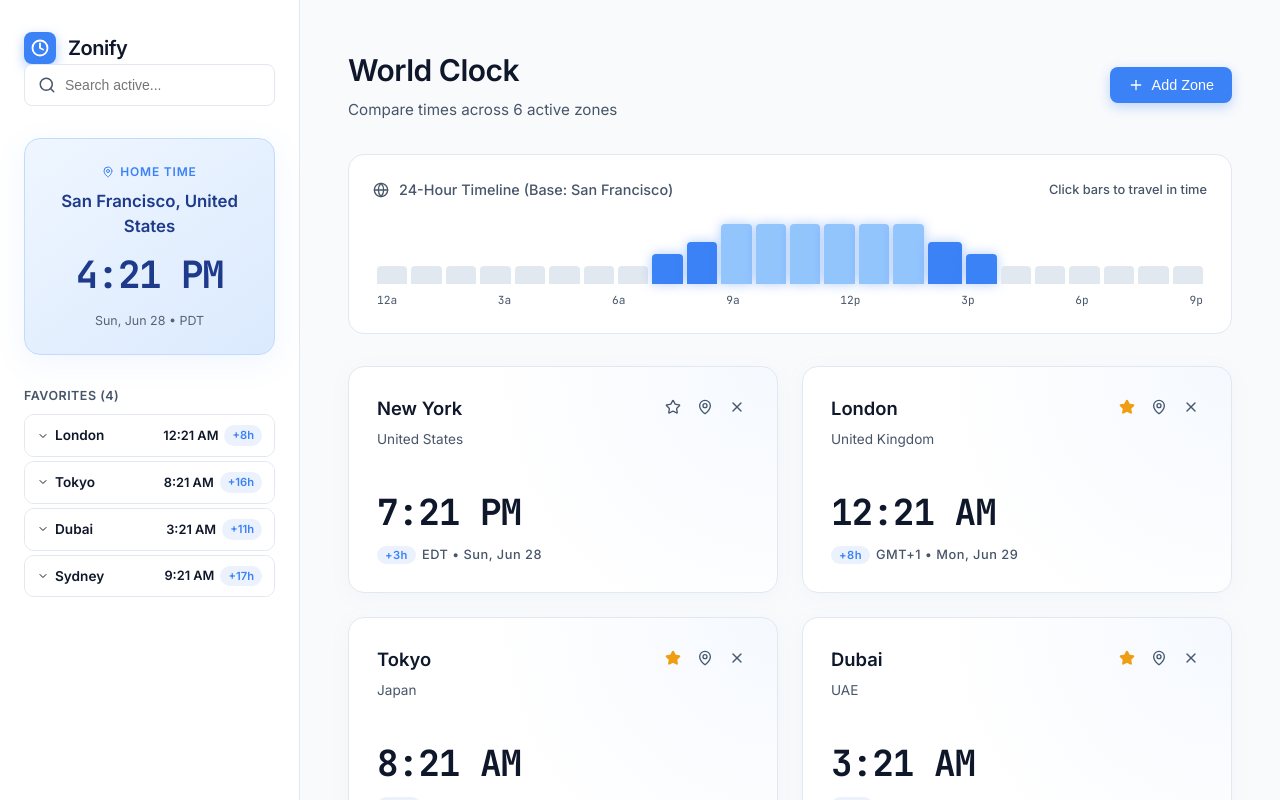
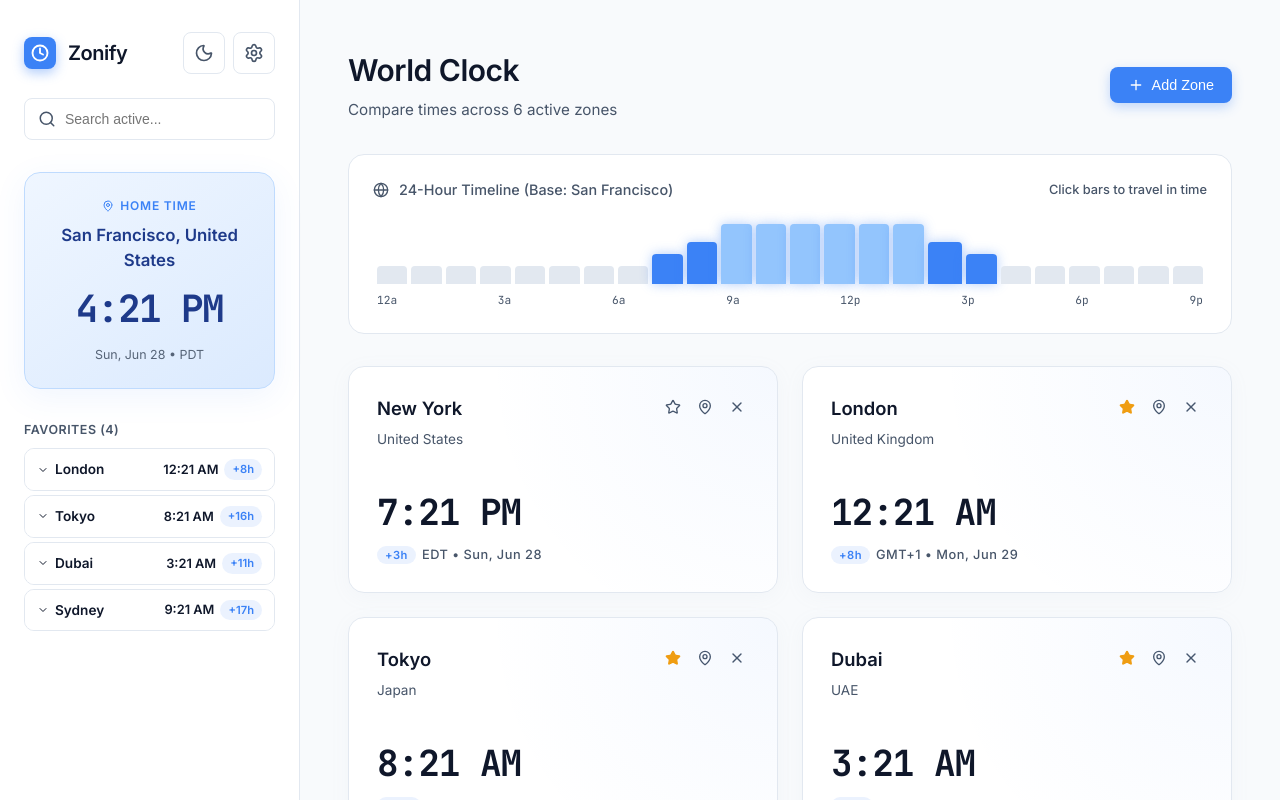
Before and after one commit to tomiabe/zonify, a React (Vite) app: page / in a window 1280 px wide. Built offline with nearby package versions, Linux system fonts and the light colour scheme.

Commit message:
Fix: show theme/settings on desktop, add spacing between logo row and search

```diff
--- a/src/index.css
+++ b/src/index.css
@@ -1022,7 +1022,16 @@ input:checked + .slider:before {
 }
 
 .sidebar-actions {
-  display: none;
+  display: flex;
+  align-items: center;
+  gap: 8px;
+}
+
+.sidebar-top-row {
+  display: flex;
+  align-items: center;
+  justify-content: space-between;
+  margin-bottom: 24px;
 }
 
 @media (max-width: 1024px) {
```
